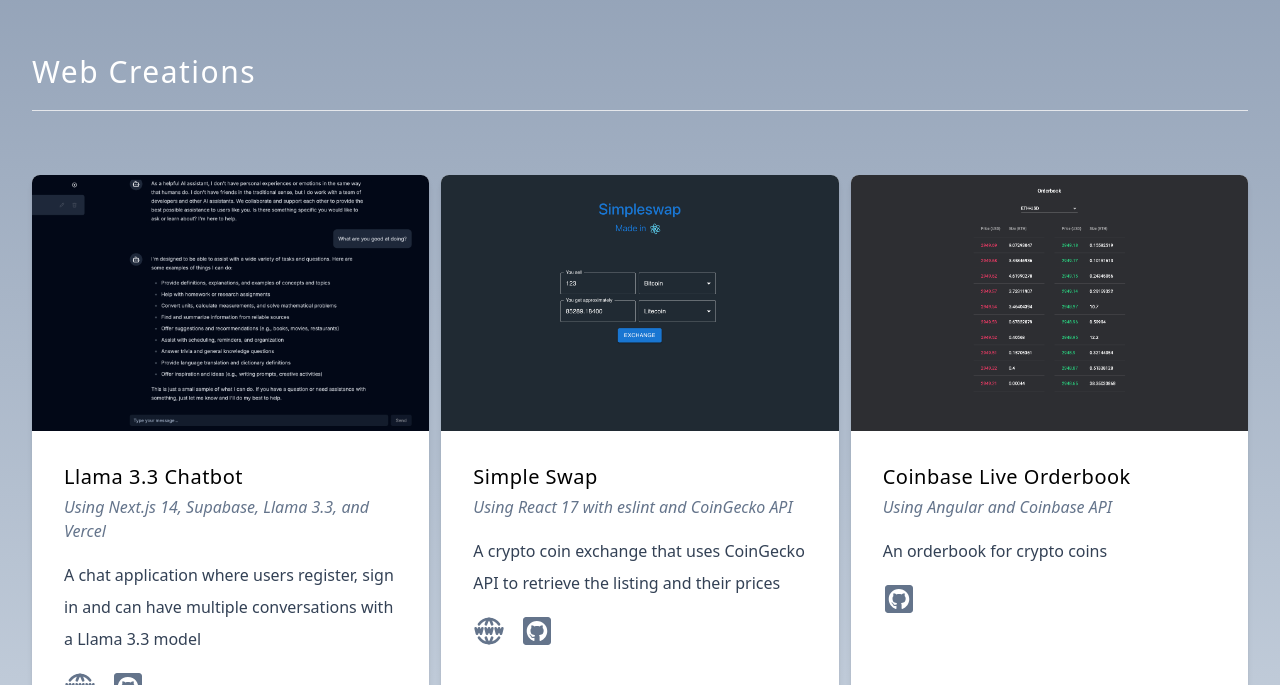
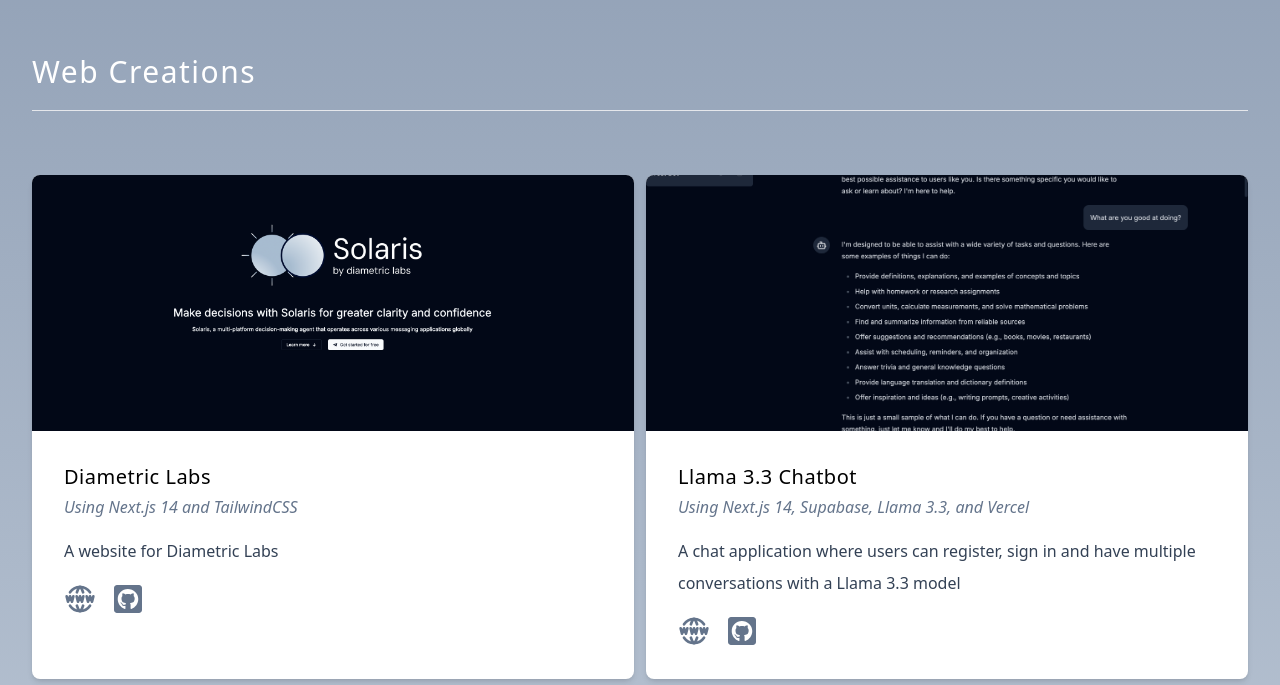
Before and after one commit to rachaeltay/rachaeltay.github.io, a React (Vite) app: page / in a window 1280 px wide. Shown: the part 2115-2800 px from the top of the page. Built offline with nearby package versions, Linux system fonts and the light colour scheme.

Commit message:
Update project with diametriclabs

```diff
--- a/index.html
+++ b/index.html
@@ -3,7 +3,7 @@
 
 <head>
     <meta charset="UTF-8" />
-    <link rel="icon" type="image/png" href="/path/to/cat-icon.png" />
+    <link rel="icon" type="image/png" href="/assets/images/cat-icon.png" />
     <meta name="viewport" content="width=device-width, initial-scale=1.0" />
     <title>Rach's Portfolio</title>
 </head>
--- a/src/components/Projects.jsx
+++ b/src/components/Projects.jsx
@@ -10,7 +10,7 @@
         >
             <section className='align-element'>
                 <SectionTitle text='web creations' />
-                <div className='py-16 grid lg:grid-cols-2 xl:grid-cols-3 gap-3'>
+                <div className='py-16 grid lg:grid-cols-2 xl:grid-cols-2 gap-3'>
                     {projects.map((project) => {
                         return <ProjectsCard key={project.id} {...project} />;
                     })}
--- a/src/data.jsx
+++ b/src/data.jsx
@@ -16,9 +16,10 @@
     BiLogoTypescript,
 } from 'react-icons/bi';
 import { TbBrandNextjs, TbBrandFigma } from 'react-icons/tb';
-import simpleswap from './assets/images/simpleswap-dark-mode.png';
+import simpleSwap from './assets/images/simpleswap-dark-mode.png';
 import chatBot from './assets/images/chatbot.png';
 import orderbook from './assets/images/orderbook.png';
+import diametricLabs from './assets/images/diametriclabs.png';
 
 export const links = [
     { id: nanoid(), href: '#home', text: 'home' },
@@ -113,16 +114,25 @@
 export const projects = [
     {
         id: nanoid(),
+        img: diametricLabs,
+        url: 'https://diametriclabs.com',
+        github: 'https://github.com/kahhongt/diametriclabs',
+        title: 'Diametric Labs',
+        tech: 'Using Next.js 14 and TailwindCSS',
+        text: 'A website for Diametric Labs',
+    },
+    {
+        id: nanoid(),
         img: chatBot,
         url: 'https://rach-next-chatbot.vercel.app',
         github: 'https://github.com/rachaeltay/next-chatbot',
         title: 'Llama 3.3 Chatbot',
         tech: 'Using Next.js 14, Supabase, Llama 3.3, and Vercel',
-        text: 'A chat application where users register, sign in and can have multiple conversations with a Llama 3.3 model',
+        text: 'A chat application where users can register, sign in and have multiple conversations with a Llama 3.3 model',
     },
     {
         id: nanoid(),
-        img: simpleswap,
+        img: simpleSwap,
         url: 'https://rach-simpleswap.netlify.app/',
         github: 'https://github.com/rachaeltay/simpleswap',
         title: 'Simple swap',
@@ -135,7 +145,7 @@
         url: '',
         github: 'https://github.com/rachaeltay/Angular-Orderbook',
         title: 'Coinbase Live Orderbook',
-        tech: 'Using Angular and Coinbase API',
-        text: 'An orderbook for crypto coins',
+        tech: 'Using Angular 13.1.3 and Coinbase API',
+        text: 'A live orderbook for crypto coins on Coinbase',
     },
 ];
```
Also changed, not shown: src/assets/images/diametriclabs.png (added), 5 other files (tests, documents, lock files or other folders).
